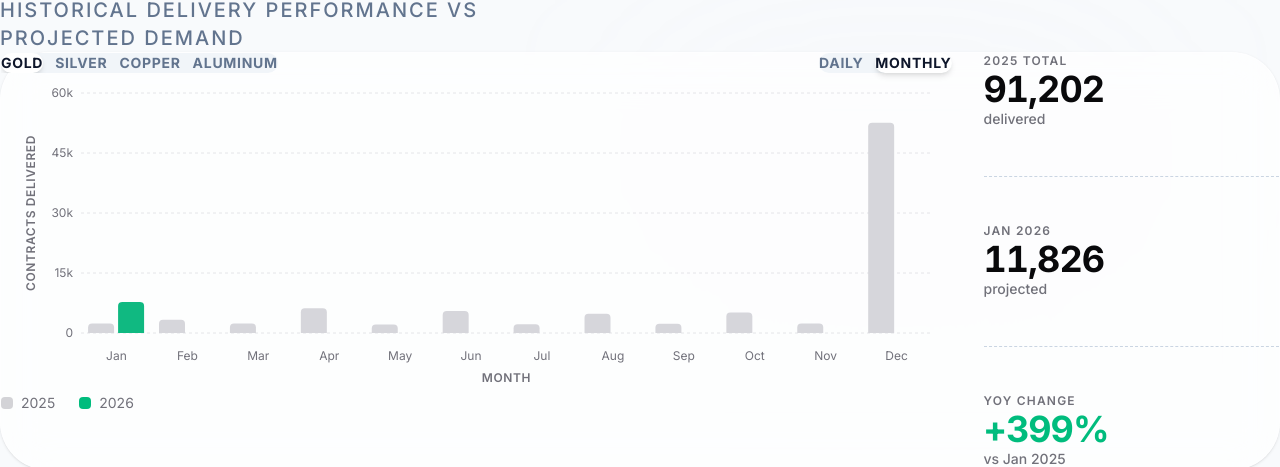
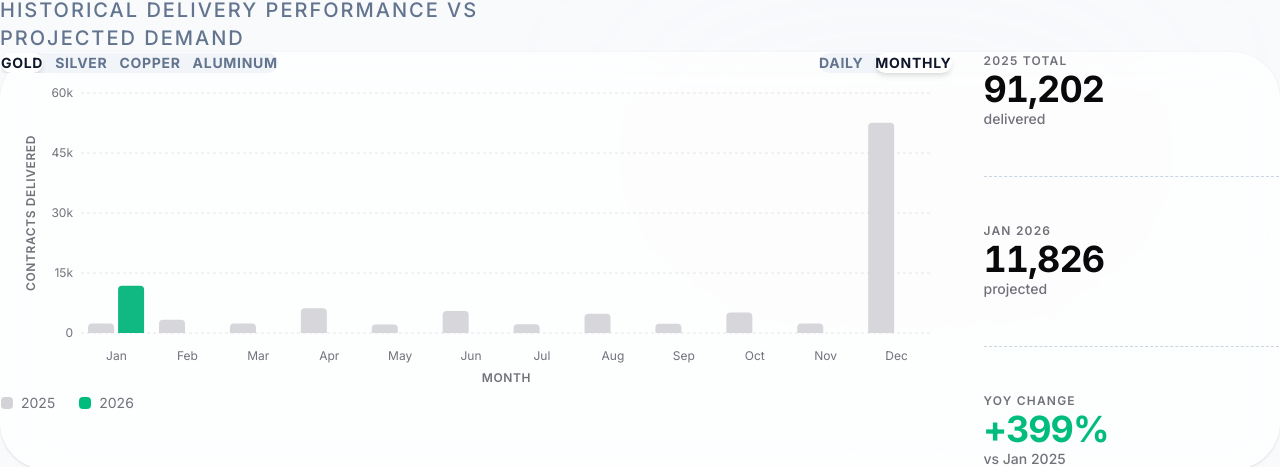
Before and after one commit to kdsmith10000/metalstats, a Next.js app: page / in a window 1280 px wide. Shown: the part 1740-2207 px from the top of the page. Built offline with nearby package versions, Linux system fonts and the light colour scheme; no server answers; the database is empty.

Commit message:
Update monthly chart data for Jan 2026 deliveries
Update January 2026 MTD values in monthlyDeliveryData to match
delivery.json figures from 01/26/2026:
- Gold: 7750 -> 11826
- Silver: 13200 -> 9529
- Copper: 5800 -> 13630

```diff
--- a/components/DemandChart.tsx
+++ b/components/DemandChart.tsx
@@ -17,7 +17,7 @@ import { useTheme } from 'next-themes';
 // Monthly delivery data (by month, comparing years)
 const monthlyDeliveryData = {
   gold: [
-    { month: 'Jan', y2025: 2370, y2026: 7750 },
+    { month: 'Jan', y2025: 2370, y2026: 11826 },
     { month: 'Feb', y2025: 3300, y2026: null },
     { month: 'Mar', y2025: 2400, y2026: null },
     { month: 'Apr', y2025: 6200, y2026: null },
@@ -31,7 +31,7 @@ const monthlyDeliveryData = {
     { month: 'Dec', y2025: 52532, y2026: null },
   ],
   silver: [
-    { month: 'Jan', y2025: 3083, y2026: 13200 },
+    { month: 'Jan', y2025: 3083, y2026: 9529 },
     { month: 'Feb', y2025: 2800, y2026: null },
     { month: 'Mar', y2025: 5100, y2026: null },
     { month: 'Apr', y2025: 3200, y2026: null },
@@ -59,7 +59,7 @@ const monthlyDeliveryData = {
     { month: 'Dec', y2025: 317, y2026: null },
   ],
   copper: [
-    { month: 'Jan', y2025: 4200, y2026: 5800 },
+    { month: 'Jan', y2025: 4200, y2026: 13630 },
     { month: 'Feb', y2025: 3800, y2026: null },
     { month: 'Mar', y2025: 4500, y2026: null },
     { month: 'Apr', y2025: 5100, y2026: null },
```
